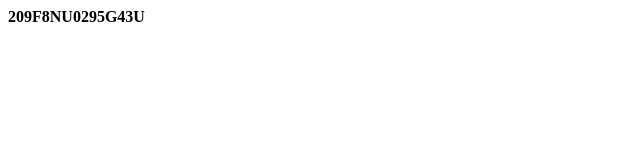
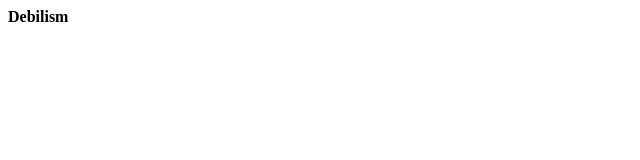
Before and after one commit to B4T0NCH1K/B4T0NCH1K.github.io, a plain HTML site: page index.html in a window 1280 px wide. Shown: the whole page, without its empty margins (0-640 px from the left). Drawn offline with Linux system fonts and the light colour scheme.

Commit message:
Update index.html

```diff
--- a/index.html
+++ b/index.html
@@ -1 +1 @@
-<b>209F8NU0295G43U</b>
+<b>Debilism</b>
```
